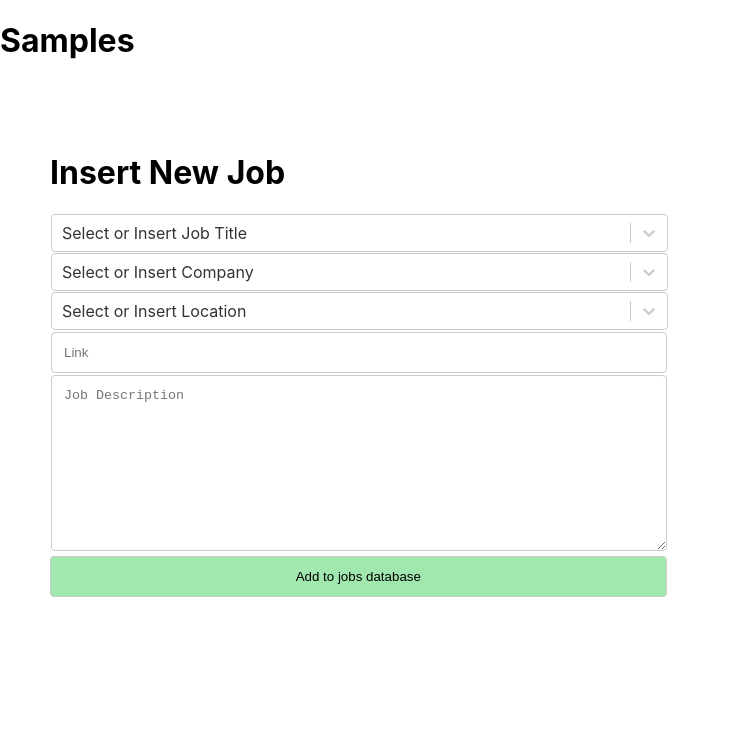
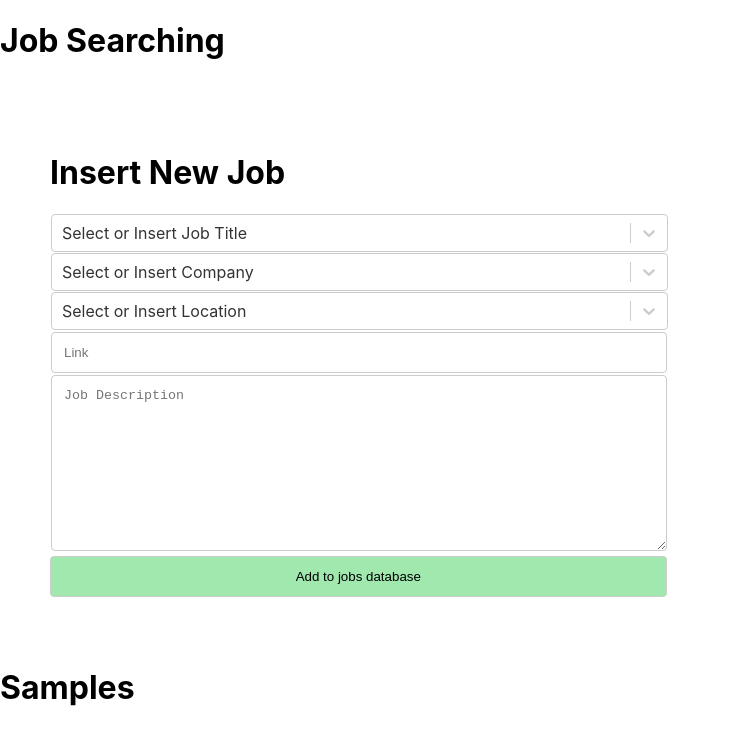
Before and after one commit to sharkovsky/my-over-engineered-job-hunt, a React (Create React App) app in the folder react/react-app/jobs-react-app/: page / in a window 1280 px wide. Shown: the top 744 px of the page, without its empty margins (0-730 px from the left). Built offline with nearby package versions, Linux system fonts and the light colour scheme; no server answers; the HTML template or start-up script is replaced by a standard one.

Commit message:
rearrange positions

```diff
--- a/react/react-app/jobs-react-app/src/App.js
+++ b/react/react-app/jobs-react-app/src/App.js
@@ -7,10 +7,11 @@ class App extends React.Component {
 	render() {
   	return (
   	  <div>
+  	  <h1> Job Searching </h1>
+        <LineChart />
+        <JobsForm />
   	  <h1> Samples </h1>
   	    <SampleJobs />
-        <JobsForm />
-        <LineChart />
     	</div>
     );
   }
```
